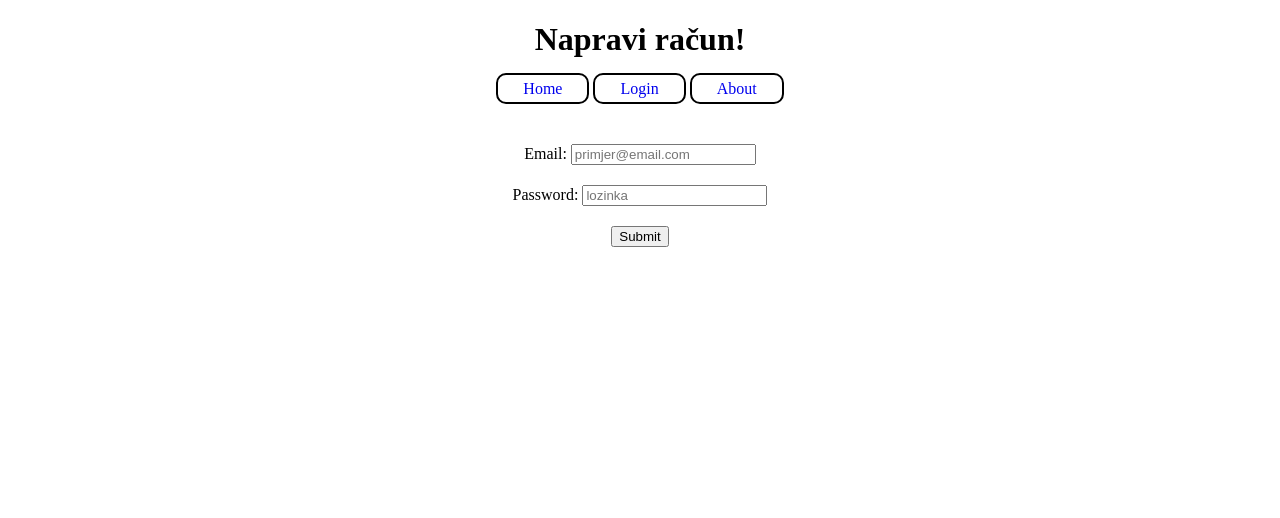
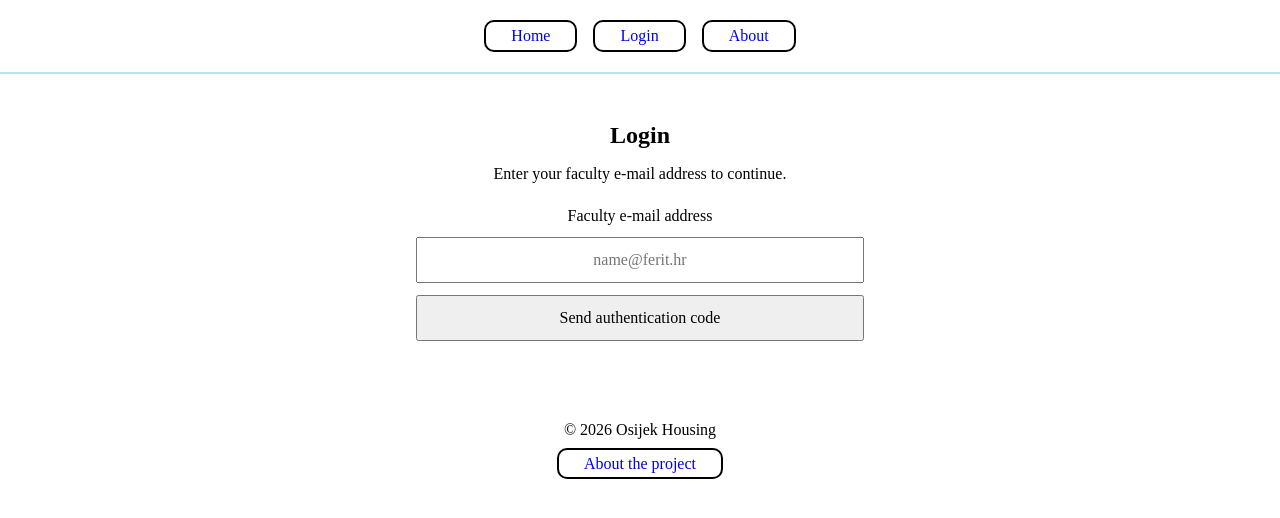
Before and after one commit to marinsabo/Osijek-Housing, a FastAPI app: page /login in a window 1280 px wide. Shown: the top 518 px of the page. Run offline with FastAPI, Linux system fonts and the light colour scheme.

Commit message:
Add shared layout and style web pages

```diff
--- a/app/web/static/css/base.css
+++ b/app/web/static/css/base.css
@@ -1,23 +1,48 @@
-h1{
+body {
+    margin: 0;
+}
+
+header {
+    padding: 1.25rem 1rem;
+    border-bottom: 2px solid #b9e4f2;
     text-align: center;
 }
-nav{
+
+nav {
+    display: flex;
+    justify-content: center;
+    flex-wrap: wrap;
+    gap: 1rem;
+}
+
+a {
+    padding: 5px 25px;
+    border: 2px solid black;
+    border-radius: 10px;
+    text-decoration: none;
+}
+
+a:visited {
+    color: black;
+}
+
+a:hover {
+    text-decoration: none;
+    background-color: #b9e4f2;
+}
+
+h1,
+p {
     text-align: center;
 }
-a{
-    text-decoration: none;
-    padding: 5px 25px 5px;
-    border: 2px solid black;
-    border-radius: 10px;
+
+main {
+    width: min(calc(100% - 2rem), 70rem);
+    margin: 2rem auto;
+    text-align: center;
 }
-a:visited{
-    text-decoration: none;
-    color: black;
+
+footer {
+    padding: 1rem;
+    text-align: center;
 }
-a:hover{
-    text-decoration: underline;
-}
-div{
-    text-align: center;
-    padding: 10px;
-}
--- a/app/web/static/css/login.css
+++ b/app/web/static/css/login.css
@@ -1,23 +1,36 @@
-h1{
+.login {
+    width: min(100% - 2rem, 28rem);
+    margin: 3rem auto;
     text-align: center;
 }
-nav{
+
+.login h1 {
+    margin-bottom: 0.5rem;
     text-align: center;
 }
-a{
-    text-decoration: none;
-    padding: 5px 25px 5px;
-    border: 2px solid black;
-    border-radius: 10px;
+
+.login__form {
+    display: grid;
+    gap: 0.75rem;
+    margin-top: 1.5rem;
+    text-align: center;
 }
-a:visited{
-    text-decoration: none;
-    color: black;
+
+.login__form input,
+.login__form button {
+    box-sizing: border-box;
+    width: 100%;
+    padding: 0.75rem;
+    font: inherit;
+    text-align: center;
 }
-a:hover{
-    text-decoration: underline;
+
+.login__form button {
+    cursor: pointer;
+    text-align: center;
 }
-div{
+main {
     text-align: center;
-    padding: 10px;
+    width: min(100% - 2rem, 70rem);
+    margin-inline: auto;
 }
--- /dev/null
+++ b/app/web/templates/base.html
@@ -0,0 +1,30 @@
+<!DOCTYPE html>
+<html>
+    <head>
+        <meta charset="UTF-8">
+        <meta name="viewport" content="width=device-width", initial-scale="1.0">
+        <title>{% block title %}Osijek Housing{% endblock %}</title>
+        <link rel="stylesheet" href="/static/css/base.css">
+        {% block page_css %}{% endblock %}
+    </head>
+    <body>
+        <header>
+            <nav aria-label="Glavna navigacija">
+                <a href="/home">Home</a>
+                <a href="/login">Login</a>
+                <a href="/about">About</a>
+            </nav>
+        </header>
+
+        <main>
+            {% block content %}{% endblock %}
+        </main>
+
+        <footer>
+            <p>&copy; 2026 Osijek Housing</p>
+            <a href="/about">About the project</a>
+        </footer>
+
+        {% block page_scripts %}{% endblock %}
+    </body>
+</html>
--- a/app/web/templates/login.html
+++ b/app/web/templates/login.html
@@ -1,33 +1,17 @@
-<!DOCTYPE html>
-<html lang="hr">
-<head>
-    <meta charset="UTF-8">
-    <meta name="viewport" content="width=device-width, initial-scale=1.0">
-    <link rel="stylesheet" href="/static/css/login.css">
-    <title>LoginPage</title>
-    <h1>Napravi račun!</h1>
-</head>
-<body>
-    <nav>
-        <a href="/home">Home</a>
-        <a href="/login">Login</a>
-        <a href="/about">About</a>
-    </nav>
-<br>
-<br>
-    <form>
-        <div>
-            <label for="email">Email:</label>
-            <input type="email" id="email" name="email" placeholder="primjer@email.com" required>
-        </div>
-        <div>
-            <label for="password">Password:</label>
-            <input type="password" id="password" name="password" placeholder="lozinka" required>
-        </div>
-        <div>
-            <button id="submitButton" type="submit">Submit</button>
-        </div>
+{% extends "base.html" %}
+{% block title %}Login - Osijek Housing{% endblock %}
+{% block page_css %}
+<link rel="stylesheet" href="/static/css/login.css">
+{% endblock %}
+{% block content %}
+<section class="login">
+    <h1>Login</h1>
+    <p>Enter your faculty e-mail address to continue.</p>
+
+    <form action="/login" method="post" class="login__form">
+        <label for="email">Faculty e-mail address</label>
+        <input type="email" id="email" name="email" autocomplete="email" placeholder="name@ferit.hr" required>
+        <button type="submit">Send authentication code</button>
     </form>
-    <script src="/static/js/login.js"></script>
-</body>
-</html>
+</section>
+{% endblock %}
```
Also changed, not shown: app/web/static/css/about.css (deleted, +0 -23 lines), app/web/templates/about.html (+8 -18 lines), app/web/templates/index.html (+10 -17 lines).
